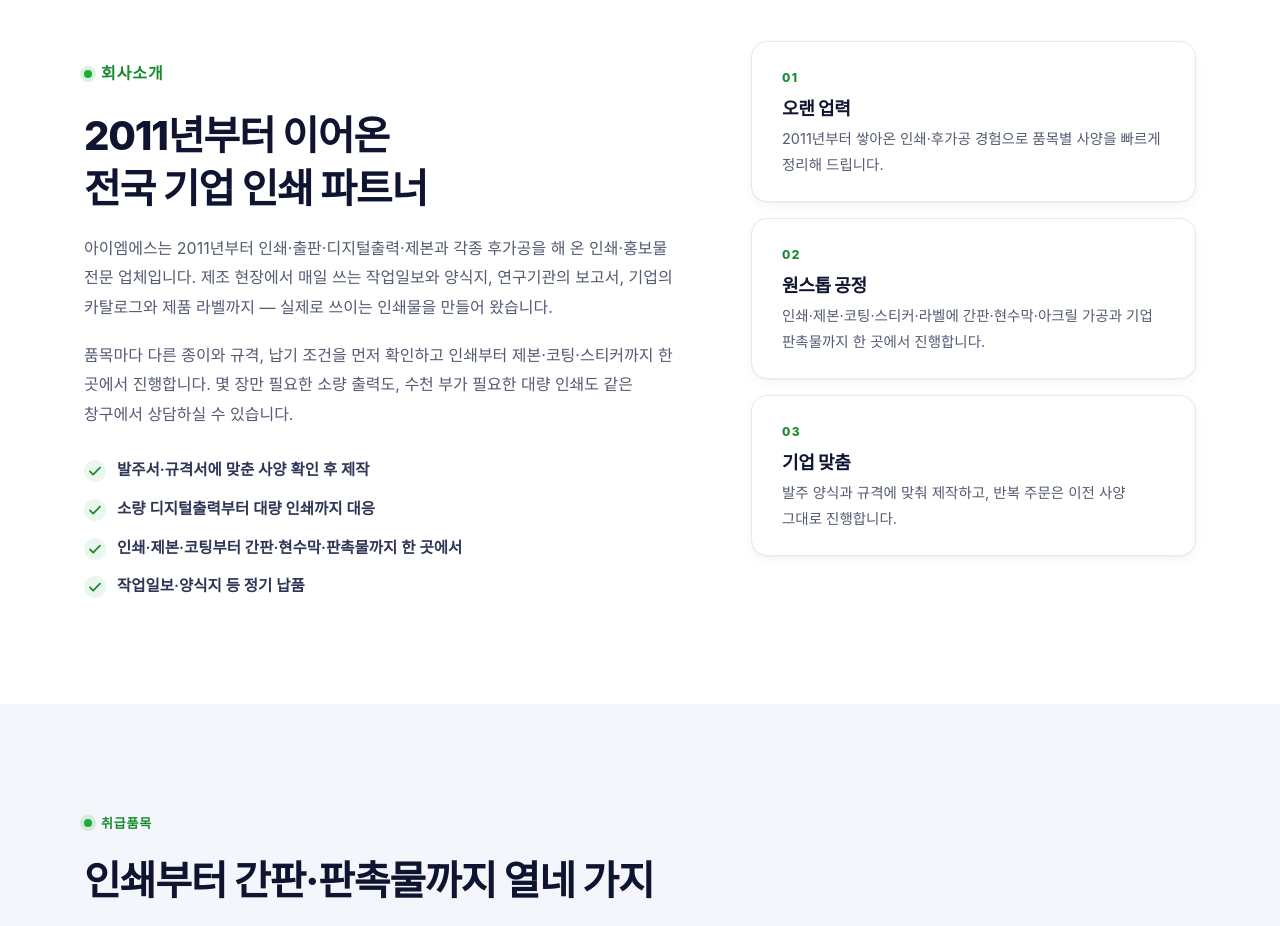
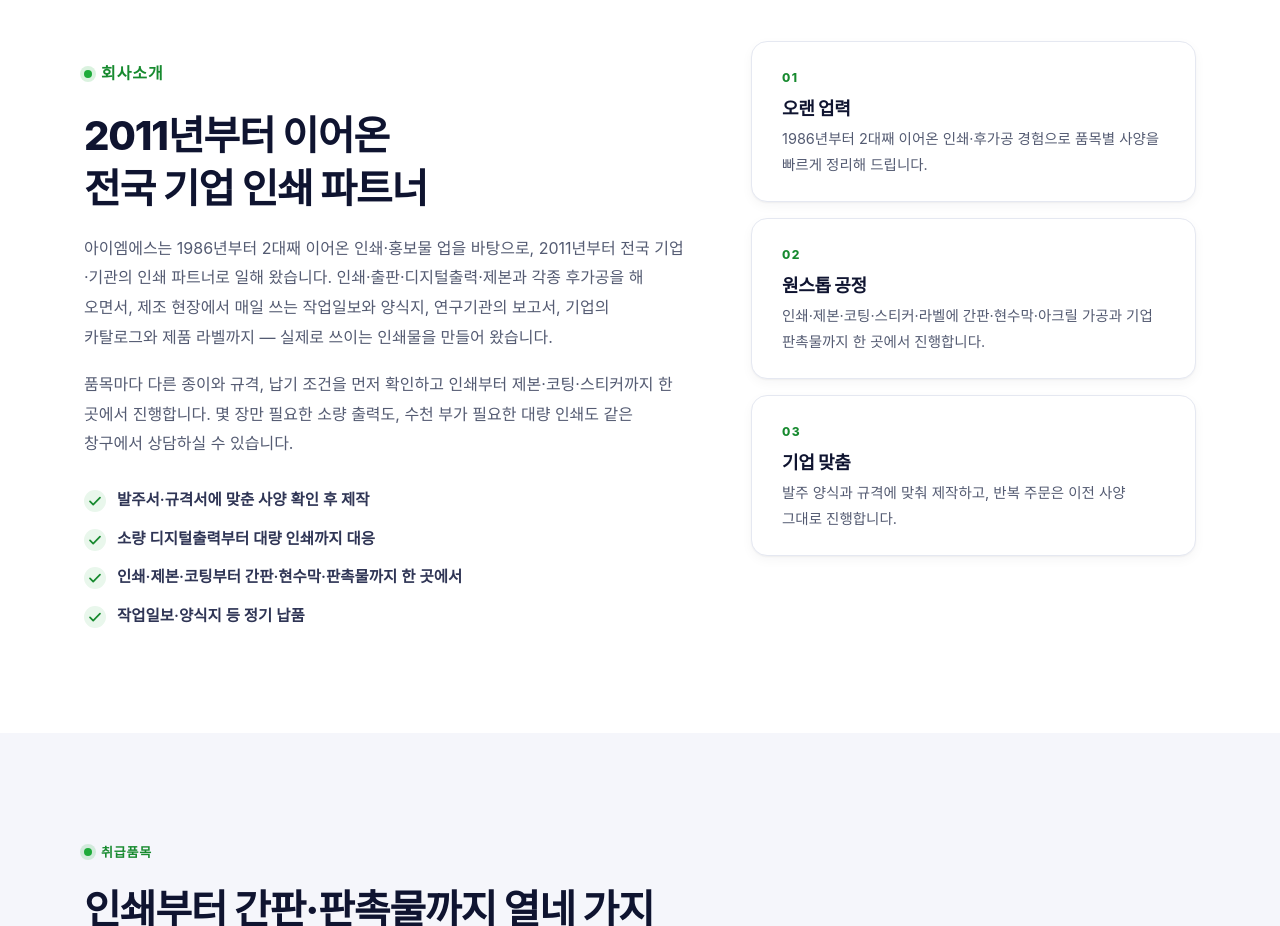
Before and after one commit to ims4386/ims4386.github.io, a plain HTML site: page index.html in a window 1280 px wide. Shown: the part 920-1846 px from the top of the page. Drawn offline with Linux system fonts and the light colour scheme.

Commit message:
회사소개에 1986년부터 2대째 이어온 업력 반영 (제목 유지, 본문·llms.txt·구조화 데이터 정리)

```diff
--- a/index.html
+++ b/index.html
@@ -159,8 +159,9 @@
           <p class="eyebrow"><span class="eyebrow__dot"></span>회사소개</p>
           <h2 class="section__title">2011년부터 이어온<br>전국 기업 인쇄 파트너</h2>
           <p>
-            아이엠에스는 2011년부터 인쇄·출판·디지털출력·제본과 각종 후가공을 해 온
-            인쇄·홍보물 전문 업체입니다. 제조 현장에서 매일 쓰는 작업일보와 양식지,
+            아이엠에스는 1986년부터 2대째 이어온 인쇄·홍보물 업을 바탕으로,
+            2011년부터 전국 기업·기관의 인쇄 파트너로 일해 왔습니다.
+            인쇄·출판·디지털출력·제본과 각종 후가공을 해 오면서, 제조 현장에서 매일 쓰는 작업일보와 양식지,
             연구기관의 보고서, 기업의 카탈로그와 제품 라벨까지 — 실제로 쓰이는 인쇄물을 만들어 왔습니다.
           </p>
           <p>
@@ -180,7 +181,7 @@
           <article class="value-card" data-reveal>
             <span class="value-card__num">01</span>
             <h3>오랜 업력</h3>
-            <p>2011년부터 쌓아온 인쇄·후가공 경험으로 품목별 사양을 빠르게 정리해 드립니다.</p>
+            <p>1986년부터 2대째 이어온 인쇄·후가공 경험으로 품목별 사양을 빠르게 정리해 드립니다.</p>
           </article>
           <article class="value-card" data-reveal>
             <span class="value-card__num">02</span>
@@ -618,7 +619,7 @@
   "url": "https://ims4386.github.io/",
   "name": "아이엠에스",
   "alternateName": "IMS Printing & Promotion",
-  "description": "2011년부터 전국 기업·기관의 인쇄·출판·디지털출력·제본·행택·고무인·씨링·스티커·라벨·코팅과 간판·현수막·아크릴(포맥스) 가공·기업 판촉물까지 진행하는 인쇄·홍보물 업체입니다.",
+  "description": "1986년부터 2대째 이어온 인쇄·홍보물 업을 바탕으로 2011년 설립되어, 전국 기업·기관의 인쇄·출판·디지털출력·제본·행택·고무인·씨링·스티커·라벨·코팅과 간판·현수막·아크릴(포맥스) 가공·기업 판촉물까지 진행하는 인쇄·홍보물 업체입니다.",
   "slogan": "기업 인쇄물, 한 곳에서 끝냅니다.",
   "foundingDate": "2011",
   "telephone": "+82-53-615-4386",
```
Also changed, not shown: llms.txt.
